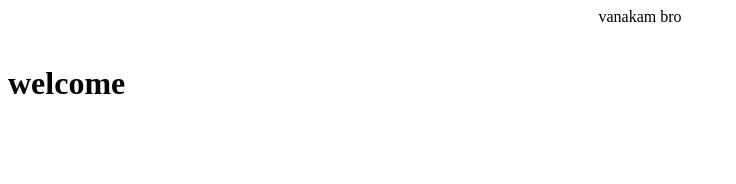
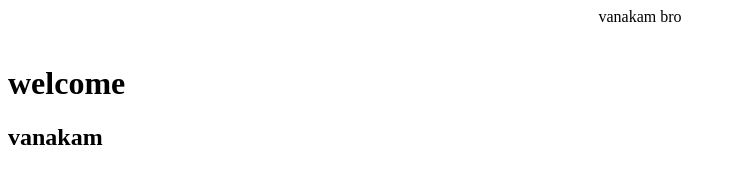
Before and after one commit to Mageshmashy/gitcourse4, a plain HTML site: page index.html in a window 1280 px wide. Shown: the whole page, without its empty margins (0-736 px from the left). Drawn offline with Linux system fonts and the light colour scheme.

Commit message:
second commited

```diff
--- a/index.html
+++ b/index.html
@@ -2,4 +2,5 @@
   <center>vanakam bro</center>
 </br>
 <h1>welcome</h1>
+<h2>vanakam</h2>
 </html>
```
